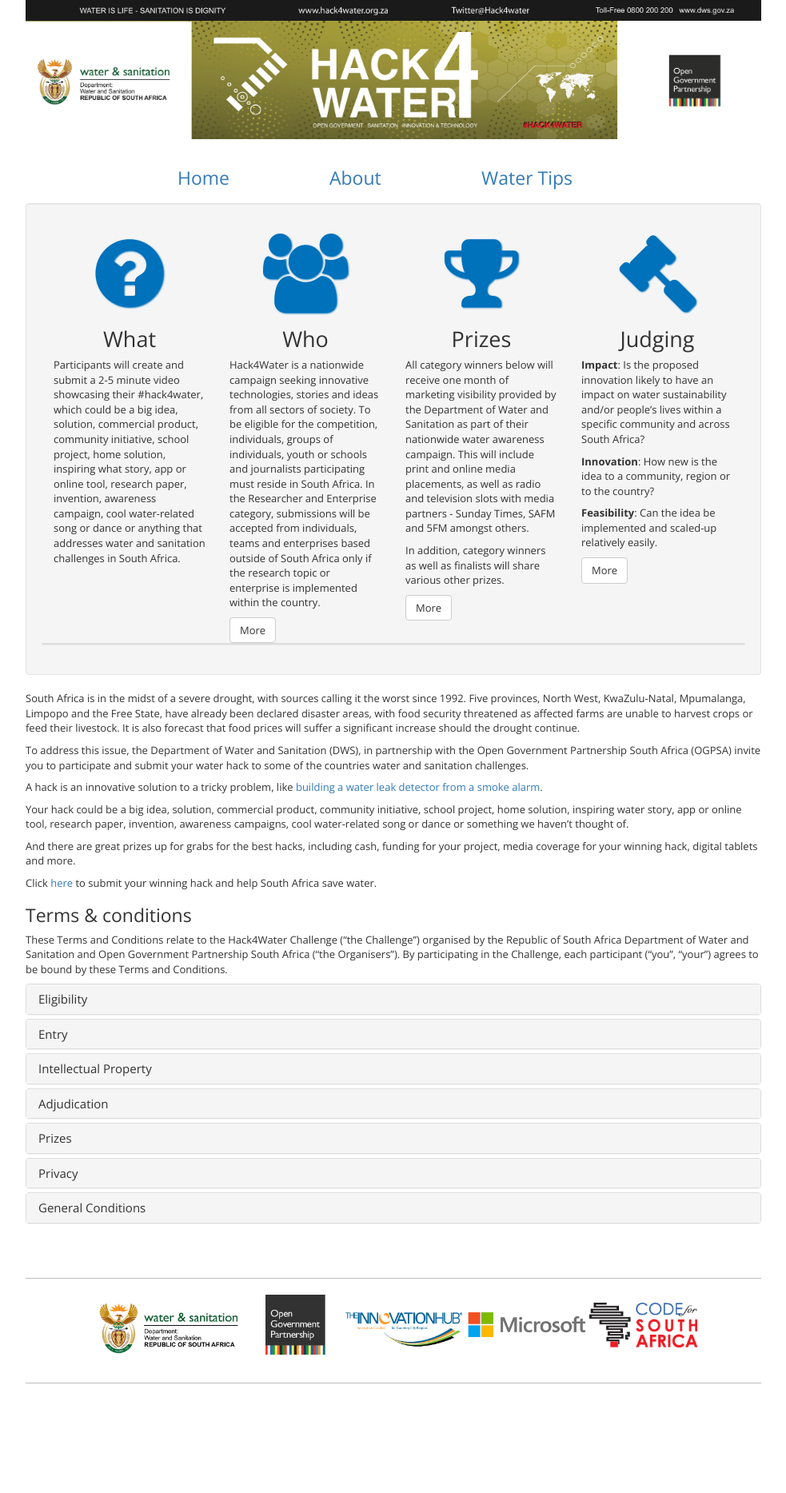
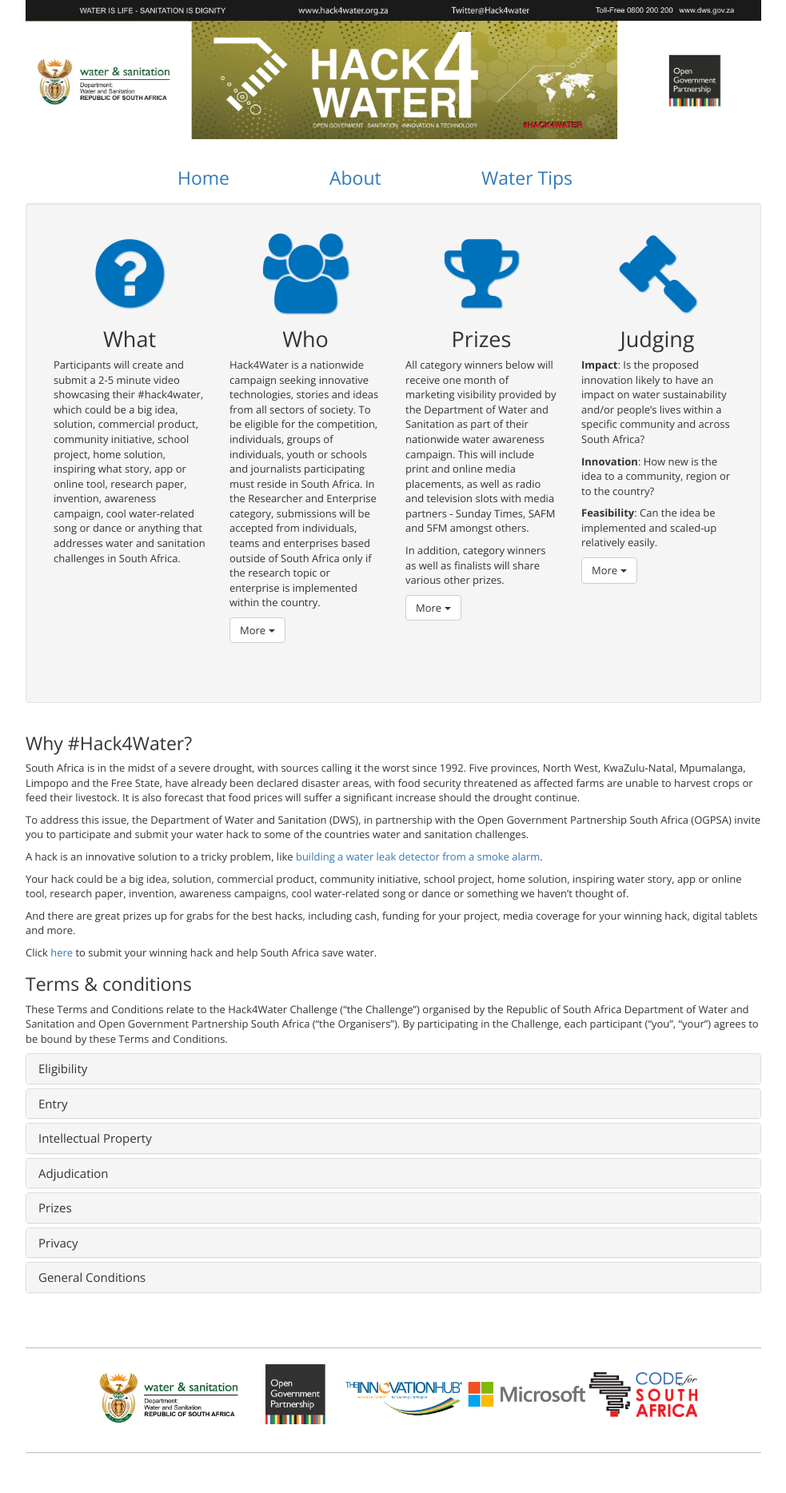
Before and after one commit to Code4SA/hack4water-info, a Jekyll site: the page built from about.html, in a window 1280 px wide. Shown: the whole page at 80% size, without its empty margins (148-1131 px from the left). Built offline with Jekyll 4.4.1, drawn with Linux system fonts in a browser that asks for light colours; nearby versions of some CDN libraries; before the commit the page ends 1780 px from its top, so only the background shows below that.

Commit message:
well tweaks

```diff
--- a/about.html
+++ b/about.html
@@ -26,14 +26,62 @@ h2 {
 <div class="col-md-3">
 <h1><i class="fa fa-users fa-3x"></i></h1><h2>Who</h2>
 <p>Hack4Water is a nationwide campaign seeking innovative technologies, stories and ideas from all sectors of society. To be eligible for the competition, individuals, groups of individuals, youth or schools and journalists participating must reside in South Africa. In the Researcher and Enterprise category, submissions will be accepted from individuals, teams and enterprises based outside of South Africa only if the research topic or enterprise is implemented within the country.</p>
-<a class="btn btn-default" class="accordion-toggle" data-toggle="collapse" data-parent="#info" href="#who">More</a>
+<a class="btn btn-default hidden-sm hidden-xs" class="accordion-toggle" data-toggle="collapse" data-parent="#info" href="#who">More <b class="caret"></b></a>
+<a class="btn btn-default hidden-lg hidden-md" class="accordion-toggle" data-toggle="collapse" data-parent="#info" href="#who-small">More <b class="caret"></b></a>
+<br class="hidden-lg hidden-md"><br class="hidden-lg hidden-md">
+
+
+
+<div class="panel panel-default" style="
+    border-bottom-width: 0px;
+    border-left-width: 0px;
+    border-top-width: 0px;
+    border-right-width: 0px;">
+<div id="who-small" class="panel-collapse collapse">
+<div class="panel-body">
+<p>Entrants should fit into one of the categories mentioned on the home page. Individuals, relatives of individuals or organisations involved in running the challenge are not allowed to enter.
+Participants may enter in one of the following categories:</p>
+<ul>
+	<li>Individuals or groups of individuals: individuals, teams, communities or NGOs with majority of members over 25 years of age</li>
+	<li>Youth or Schools: pupils or youth under the age of 25</li>
+	<li>Enterprise category: established small, medium and large companies</li>
+	<li>Researcher category: individuals and research teams based at universities and research institutes</li>
+	<li>Storytelling: Journalists and individuals reporting on water issues using data and innovative and interactive storytelling methods</li>
+</ul>
 </div>
+</div>
+</div>
+
+</div>
+
+
 
 <div class="col-md-3">
 <h1><i class="fa fa-trophy fa-3x"></i></h1><h2>Prizes</h2>
 <p>All category winners below will receive one month of marketing visibility provided by the Department of Water and Sanitation as part of their nationwide water awareness campaign. This will include print and online media placements, as well as radio and television slots with media partners - Sunday Times, SAFM and 5FM amongst others.</p>
 <p>In addition, category winners as well as finalists will share various other prizes.</p>
-<a class="btn btn-default" class="accordion-toggle" data-toggle="collapse" data-parent="#info" href="#prizes">More</a>
+<a class="btn btn-default hidden-sm hidden-xs" class="accordion-toggle" data-toggle="collapse" data-parent="#info" href="#prizes">More <b class="caret"></b></a>
+<a class="btn btn-default hidden-lg hidden-md" class="accordion-toggle" data-toggle="collapse" data-parent="#info" href="#prizes-small">More <b class="caret"></b></a>
+<br class="hidden-lg hidden-md"><br class="hidden-lg hidden-md">
+
+<div class="panel panel-default" style="
+    border-bottom-width: 0px;
+    border-left-width: 0px;
+    border-top-width: 0px;
+    border-right-width: 0px;">
+<div id="prizes-small" class="panel-collapse collapse">
+<div class="panel-body">
+<ul>
+	<li>Funding of R20,000 for the winning story</li>
+	<li>Funding of up to R300,000 for implementation of a pilot project, and incubation of your product / business with The Innovation Hub</li>
+	<li>Tablet PCs from technology partners</li>
+	<li>Travel to water events in South Africa to present your innovation to municipalities, water boards and industry.</li>
+</ul>
+<p>New prizes will be added over the next few weeks.</p>
+</div>
+</div>
+</div>
+
 </div>
 
 <div class="col-md-3">
@@ -41,17 +89,40 @@ h2 {
 <p><b>Impact</b>: Is the proposed innovation likely to have an impact on water sustainability and/or people’s lives within a specific community and across South Africa?</p>
 <p><b>Innovation</b>: How new is the idea to a community, region or to the country?</p>
 <p><b>Feasibility</b>: Can the idea be implemented and scaled-up relatively easily.</p>
-<a class="btn btn-default" class="accordion-toggle" data-toggle="collapse" data-parent="#info" href="#judging">More</a>
+<a class="btn btn-default hidden-sm hidden-xs" class="accordion-toggle" data-toggle="collapse" data-parent="#info" href="#judging">More <b class="caret"></b></a>
+<a class="btn btn-default hidden-lg hidden-md" class="accordion-toggle" data-toggle="collapse" data-parent="#info" href="#judging-small">More <b class="caret"></b></a>
+<br class="hidden-lg hidden-md"><br class="hidden-lg hidden-md">
+
+<div class="panel panel-default" style="
+    border-bottom-width: 0px;
+    border-left-width: 0px;
+    border-top-width: 0px;
+    border-right-width: 0px;">
+<div id="judging-small" class="panel-collapse collapse">
+<div class="panel-body">
+<p>All submissions relevant to the challenge will be judged by a panel consisting of industry experts, government stakeholders and relevant technical specialists. Entries will be judged according to the following criteria listed above.</p>
+<p>Depending on the category, the adjudication process may involve more than one step, including the selection of finalists to present to the adjudication panel. If necessary, Skype or telephonic presentations will be arranged.</p>
+</div>
+</div>
+</div>
+
+
+
+
 </div>
 
 </div>
-
+<br>
 <div class="row">
 <div class="panel-group" id="info">
-<div class="panel panel-default">
+<div class="panel panel-default" style="
+    border-bottom-width: 0px;
+    border-left-width: 0px;
+    border-top-width: 0px;
+    border-right-width: 0px;">
 <div id="who" class="panel-collapse collapse" data-parent="#info">
 <div class="panel-body">
-<p>Entrants should fit into one of the categories mentioned on the home page. Individuals, relatives of individuals or organisations involved in running the challenge are not allowed to enter.
+<h4><i class="fa fa-users fa-2x"></i></h4><p>Entrants should fit into one of the categories mentioned on the home page. Individuals, relatives of individuals or organisations involved in running the challenge are not allowed to enter.
 Participants may enter in one of the following categories:</p>
 <ul>
 	<li>Individuals or groups of individuals: individuals, teams, communities or NGOs with majority of members over 25 years of age</li>
@@ -65,6 +136,7 @@ Participants may enter in one of the following categories:</p>
 
 <div id="prizes" class="panel-collapse collapse" data-parent="#info">
 <div class="panel-body">
+<h4><i class="fa fa-trophy fa-2x"></i></h4>
 <ul>
 	<li>Funding of R20,000 for the winning story</li>
 	<li>Funding of up to R300,000 for implementation of a pilot project, and incubation of your product / business with The Innovation Hub</li>
@@ -77,6 +149,7 @@ Participants may enter in one of the following categories:</p>
 
 <div id="judging" class="panel-collapse collapse" data-parent="#info">
 <div class="panel-body">
+<h4><i class="fa fa-gavel fa-2x"></i></h4>
 <p>All submissions relevant to the challenge will be judged by a panel consisting of industry experts, government stakeholders and relevant technical specialists. Entries will be judged according to the following criteria listed above.</p>
 <p>Depending on the category, the adjudication process may involve more than one step, including the selection of finalists to present to the adjudication panel. If necessary, Skype or telephonic presentations will be arranged.</p>
 </div>
@@ -87,7 +160,7 @@ Participants may enter in one of the following categories:</p>
 </div>
 
 <div class="row">
-
+<h3>Why #Hack4Water?</h3>
 <p>South Africa is in the midst of a severe drought, with sources calling it the worst since 1992. Five provinces, North West, KwaZulu-Natal, Mpumalanga, Limpopo and the Free State, have already been declared disaster areas, with food security threatened as affected farms are unable to harvest crops or feed their livestock. It is also forecast that food prices will suffer a significant increase should the drought continue.</p>
 
 <p>To address this issue, the Department of Water and Sanitation (DWS), in partnership with the Open Government Partnership South Africa (OGPSA) invite you to participate and submit your water hack to some of the countries water and sanitation challenges.</p>
```
